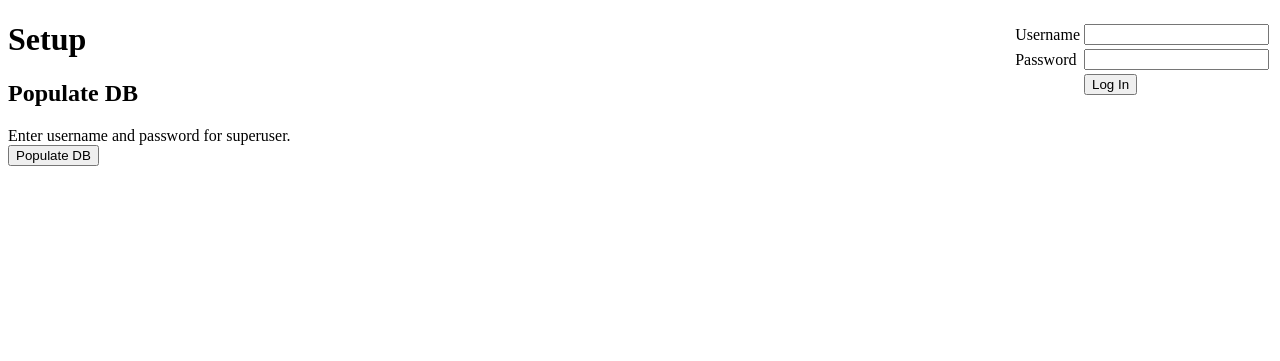
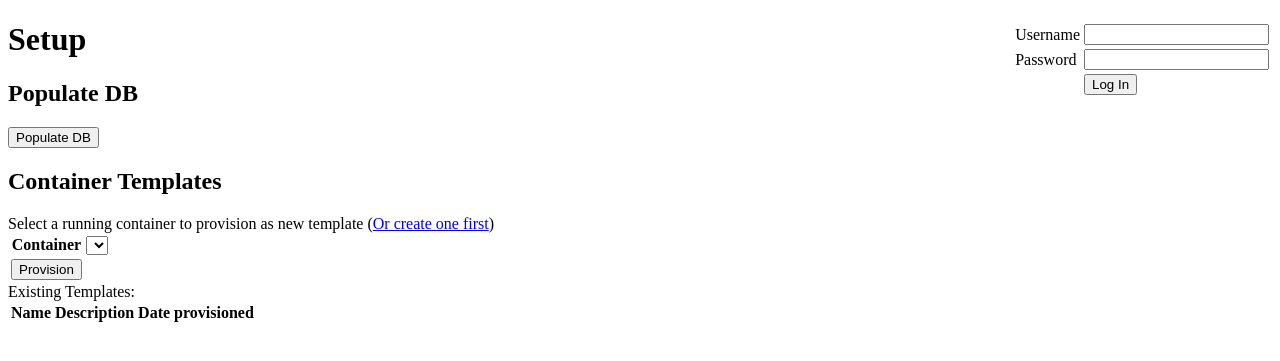
Before and after one commit to duk3luk3/lxcomputing, a Flask app: template lxcp/templates/setup.html in a window 1280 px wide. Shown: the top 361 px of the page. Run offline with Flask 2, Linux system fonts and the light colour scheme; the visitor is signed in with stand-in values (Sample User, id 1); tables that the repository leaves empty hold one stand-in row (values such as "Sample post"); the template is opened without the code that fills it: most values are stand-ins (such as "Sample title", 1, 10 or a date in 2020); lists and menus that the app fills with data are empty.

Commit message:
Provisioning

```diff
--- a/db_schema/schema.sqlite.00.sql
+++ b/db_schema/schema.sqlite.00.sql
@@ -37,6 +37,7 @@ CREATE TABLE 'container' (
 	name TEXT UNIQUE,
 	host_id INTEGER,
 	creator_id INTEGER,
+	image TEXT,
 	FOREIGN KEY(creator_id) REFERENCES user(uid),
 	FOREIGN KEY(host_id) REFERENCES host(hid)
 );
--- a/lxcp/__init__.py
+++ b/lxcp/__init__.py
@@ -113,7 +113,14 @@ def logout():
 def setup():
     db = Lib.get_db()
 
-    return render_template('setup.html', populated=db.is_db_populated())
+    lib = Lib.get_lib()
+
+    client = lib.lxclient
+
+    images = client.images(None)
+    response = lib.data(classes=({'hosts':Host, 'containers':Container}))
+
+    return render_template('setup.html', populated=db.is_db_populated(), images=images, **response)
 
 @app.route('/setup/db_populate', methods=['POST'])
 def db_populate():
@@ -127,6 +134,14 @@ def db_populate():
         return 'Error'
     else:
         return redirect('/setup')
+
+@app.route('/setup/container_provision', methods=['POST'])
+def container_provision():
+    lib = Lib.get_lib()
+    container_id = int(request.form['container_id'])
+    lib.container_provision(container_id)
+    return redirect('/setup')
+
 
 @app.route('/data/')
 def show_data():
@@ -150,7 +165,9 @@ def if_res():
 def if_containers():
     lib = Lib.get_lib()
     response = lib.data(classes=({'hosts':Host, 'containers':Container, 'nfs':NFS, 'groups':Group}))
-    return render_template('containers.html', **response)
+    client = lib.lxclient
+    images = client.images(None)
+    return render_template('containers.html', images=images, **response)
 
 app.secret_key = 'A0Zr98j/3yX R~XHH!jmN]LWX/,?RT'
 
--- a/lxcp/model.py
+++ b/lxcp/model.py
@@ -209,6 +209,7 @@ class Container(DB_Base, Serializable):
             secondary=ContainerUsers,
             back_populates="containers")
     name = Column(String)
+    image = Column(String)
 
     def __init__(self, host=None, owner=None, name=None):
         self.host = host
--- a/lxcp/templates/setup.html
+++ b/lxcp/templates/setup.html
@@ -7,8 +7,7 @@
 	{% if populated %}
 	DB is populated. Delete DB if you want to start over.
 	{% else %}
-	Enter username and password for superuser.
-	<form method="post" action="/setup/db_populate">
+        <form method="post" action="{{url_for('db_populate')}}">
 
 		<input type="submit" value="Populate DB" />
 	</table>
@@ -16,4 +15,36 @@
 	{% endif %}
 
 </div>
+<h2>Container Templates</h2>
+<div>
+    Select a running container to provision as new template (<a href="{{url_for('if_containers')}}">Or create one first</a>)
+    <form method="post" action="{{url_for('container_provision')}}">
+    <table>
+        <tr>
+            <th>Container</th>
+            <td>
+                <select name="container_id">
+                    {% for c in content.containers %}
+                    {% if c.creator.is_super_admin and c.status == 'Running' %}
+                    <option value="{{c.id}}">{{c.name }}</option>
+                    {% endif %}
+                    {% endfor %}
+                </select>
+            </td>
+        </tr>
+        <tr>
+            <td><input type="Submit" value="Provision">
+        </tr>
+    </table>
+    </form>
+    Existing Templates:
+    <table>
+        <tr><th>Name</th><th>Description</th><th>Date provisioned</th></tr>
+        {% for image in images %}
+        {% if image.aliases|count > 0 and image.aliases[0]['name'].startswith('lxtemplate') %}
+        <tr><td>{{images.aliases[0]['name']}}</td><td>{{image.properties['description']}}</td><td>
+        {% endif %}
+        {% endfor %}
+    </table>
+</div>
 {% endblock %}
```
Also changed, not shown: lxcp/lib.py (+7 -1 lines), lxcp/lxd.py (+32 -2 lines), lxcp/templates/containers.html (+19 -3 lines), 1 other file.
